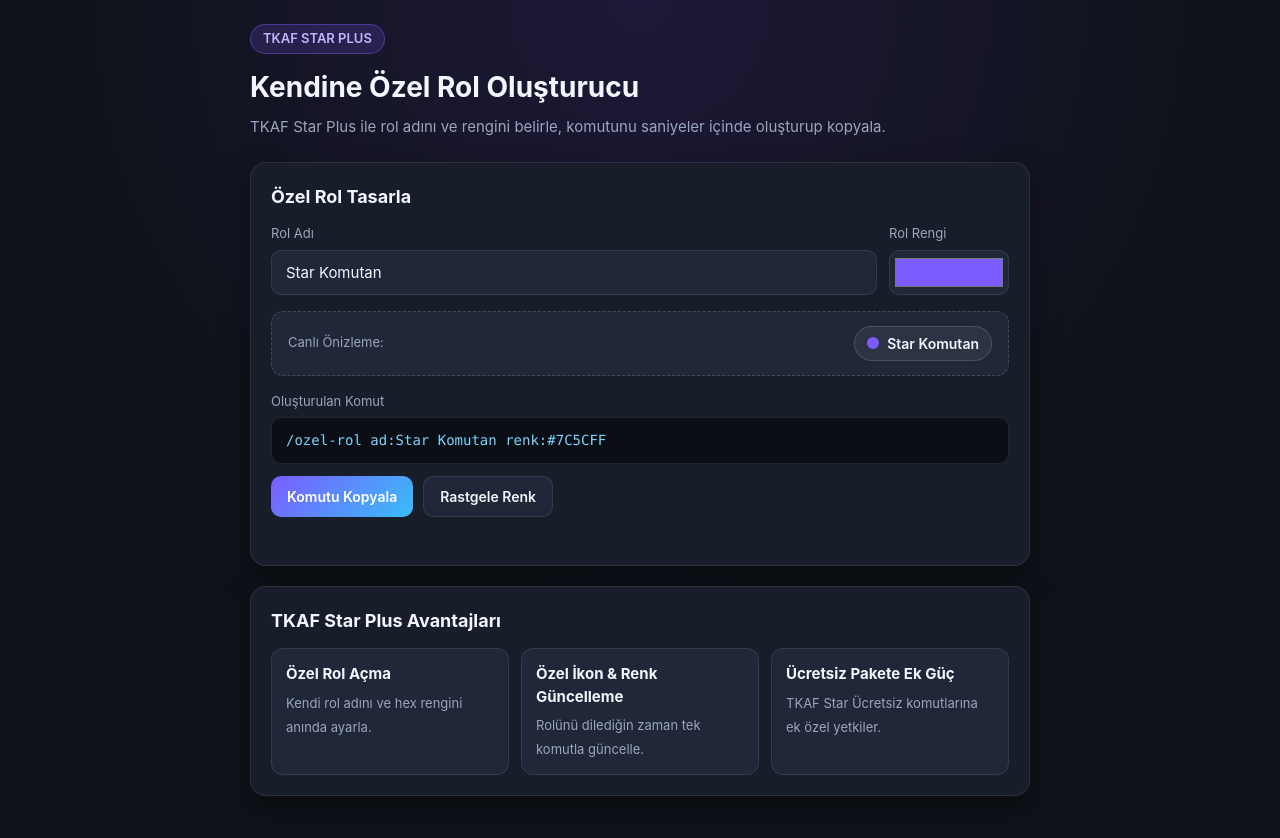
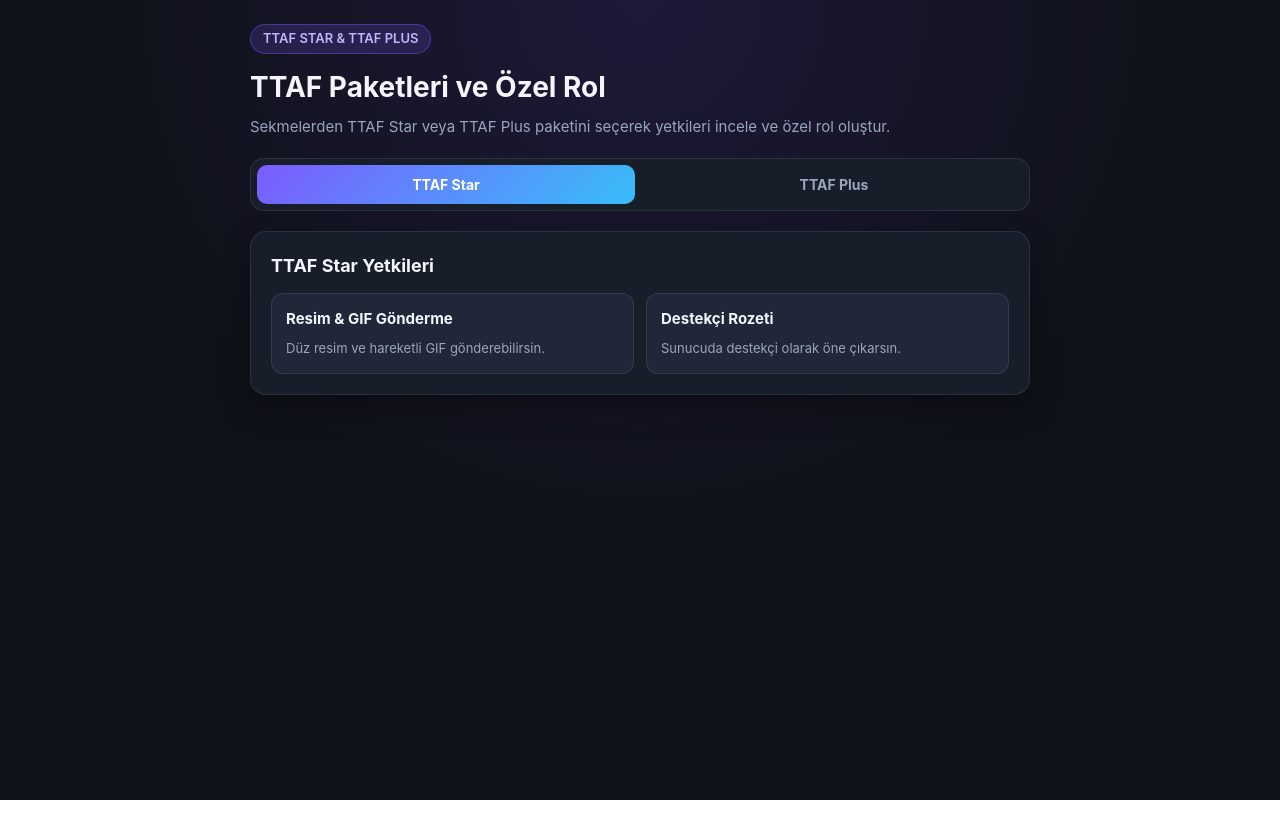
Before and after one commit to wh7rrpzgz5-lang/tkaf-bot-site, a plain HTML site: page index.html in a window 1280 px wide. After the commit the page ends 800 px from the top, so only its background shows below. Drawn offline with Linux system fonts and the light colour scheme.

Commit message:
Refactor index.html for TTAF Star and Plus branding
Updated the title and content to reflect TTAF branding. Added tabs for TTAF Star and TTAF Plus with corresponding features.

```diff
--- a/index.html
+++ b/index.html
@@ -3,7 +3,7 @@
 <head>
   <meta charset="UTF-8" />
   <meta name="viewport" content="width=device-width, initial-scale=1.0" />
-  <title>TKAF Star Plus — Özel Rol Oluşturucu</title>
+  <title>TTAF Star & TTAF Plus</title>
   <style>
     :root {
       --bg: #0f1219;
@@ -57,7 +57,44 @@
     .subtitle {
       color: var(--muted);
       font-size: 15px;
-      margin-bottom: 24px;
+      margin-bottom: 20px;
+    }
+
+    .tabs {
+      display: grid;
+      grid-template-columns: 1fr 1fr;
+      gap: 10px;
+      background: var(--card);
+      border: 1px solid var(--border);
+      padding: 6px;
+      border-radius: 14px;
+      margin-bottom: 20px;
+    }
+
+    .tab-btn {
+      width: 100%;
+      padding: 11px 14px;
+      border-radius: 10px;
+      border: none;
+      background: transparent;
+      color: var(--muted);
+      font-size: 14px;
+      font-weight: 700;
+      cursor: pointer;
+      transition: background 0.15s ease, color 0.15s ease;
+    }
+
+    .tab-btn.active {
+      background: linear-gradient(135deg, var(--accent), var(--accent-2));
+      color: #ffffff;
+    }
+
+    .panel {
+      display: none;
+    }
+
+    .panel.active {
+      display: block;
     }
 
     .card {
@@ -168,7 +205,7 @@
       flex-wrap: wrap;
     }
 
-    button {
+    .action-btn {
       border: none;
       border-radius: 10px;
       padding: 11px 16px;
@@ -178,7 +215,7 @@
       transition: transform 0.12s ease, opacity 0.15s ease;
     }
 
-    button:active {
+    .action-btn:active {
       transform: scale(0.98);
     }
 
@@ -227,14 +264,36 @@
 </head>
 <body>
   <div class="container">
-    <div class="badge">TKAF STAR PLUS</div>
-    <h1>Kendine Özel Rol Oluşturucu</h1>
+    <div class="badge">TTAF STAR &amp; TTAF PLUS</div>
+    <h1>TTAF Paketleri ve Özel Rol</h1>
     <p class="subtitle">
-      TKAF Star Plus ile rol adını ve rengini belirle, komutunu saniyeler içinde oluşturup kopyala.
+      Sekmelerden TTAF Star veya TTAF Plus paketini seçerek yetkileri incele ve özel rol oluştur.
     </p>
 
+    <div class="tabs">
+      <button class="tab-btn active" id="tabStar" type="button">TTAF Star</button>
+      <button class="tab-btn" id="tabPlus" type="button">TTAF Plus</button>
+    </div>
+
+    <div class="panel active" id="panelStar">
       <div class="card">
-      <h2>Özel Rol Tasarla</h2>
+        <h2>TTAF Star Yetkileri</h2>
+        <div class="features">
+          <div class="feature-item">
+            <strong>Resim &amp; GIF Gönderme</strong>
+            <span>Düz resim ve hareketli GIF gönderebilirsin.</span>
+          </div>
+          <div class="feature-item">
+            <strong>Destekçi Rozeti</strong>
+            <span>Sunucuda destekçi olarak öne çıkarsın.</span>
+          </div>
+        </div>
+      </div>
+    </div>
+
+    <div class="panel" id="panelPlus">
+      <div class="card">
+        <h2>Özel Rol Oluşturucu</h2>
         <div class="grid">
           <div>
             <label for="roleName">Rol Adı</label>
@@ -264,32 +323,48 @@
         <div class="cmd-box" id="cmdOutput">/ozel-rol ad:Star Komutan renk:#7C5CFF</div>
 
         <div class="btn-row">
-        <button class="btn-primary" id="copyBtn" type="button">Komutu Kopyala</button>
-        <button class="btn-secondary" id="randomBtn" type="button">Rastgele Renk</button>
+          <button class="action-btn btn-primary" id="copyBtn" type="button">Komutu Kopyala</button>
+          <button class="action-btn btn-secondary" id="randomBtn" type="button">Rastgele Renk</button>
         </div>
         <div class="status" id="statusMsg"></div>
       </div>
 
       <div class="card">
-      <h2>TKAF Star Plus Avantajları</h2>
+        <h2>TTAF Plus Yetkileri</h2>
         <div class="features">
           <div class="feature-item">
-          <strong>Özel Rol Açma</strong>
-          <span>Kendi rol adını ve hex rengini anında ayarla.</span>
+            <strong>Özel Rol Oluşturma</strong>
+            <span>Kendi rol adını ve hex rengini belirleyip özel rol oluşturabilirsin.</span>
           </div>
           <div class="feature-item">
-          <strong>Özel İkon & Renk Güncelleme</strong>
-          <span>Rolünü dilediğin zaman tek komutla güncelle.</span>
+            <strong>TTAF Star ile Aynı Yetkiler</strong>
+            <span>Resim ve GIF gönderme ile destekçi avantajlarının tamamı TTAF Plus'ta da geçerlidir.</span>
           </div>
-        <div class="feature-item">
-          <strong>Ücretsiz Pakete Ek Güç</strong>
-          <span>TKAF Star Ücretsiz komutlarına ek özel yetkiler.</span>
         </div>
       </div>
     </div>
   </div>
 
   <script>
+    const tabStar = document.getElementById("tabStar");
+    const tabPlus = document.getElementById("tabPlus");
+    const panelStar = document.getElementById("panelStar");
+    const panelPlus = document.getElementById("panelPlus");
+
+    tabStar.addEventListener("click", () => {
+      tabStar.classList.add("active");
+      tabPlus.classList.remove("active");
+      panelStar.classList.add("active");
+      panelPlus.classList.remove("active");
+    });
+
+    tabPlus.addEventListener("click", () => {
+      tabPlus.classList.add("active");
+      tabStar.classList.remove("active");
+      panelPlus.classList.add("active");
+      panelStar.classList.remove("active");
+    });
+
     const roleNameInput = document.getElementById("roleName");
     const roleColorInput = document.getElementById("roleColor");
     const previewText = document.getElementById("previewText");
```
Lines whose indentation alone changed are shown as unchanged.
